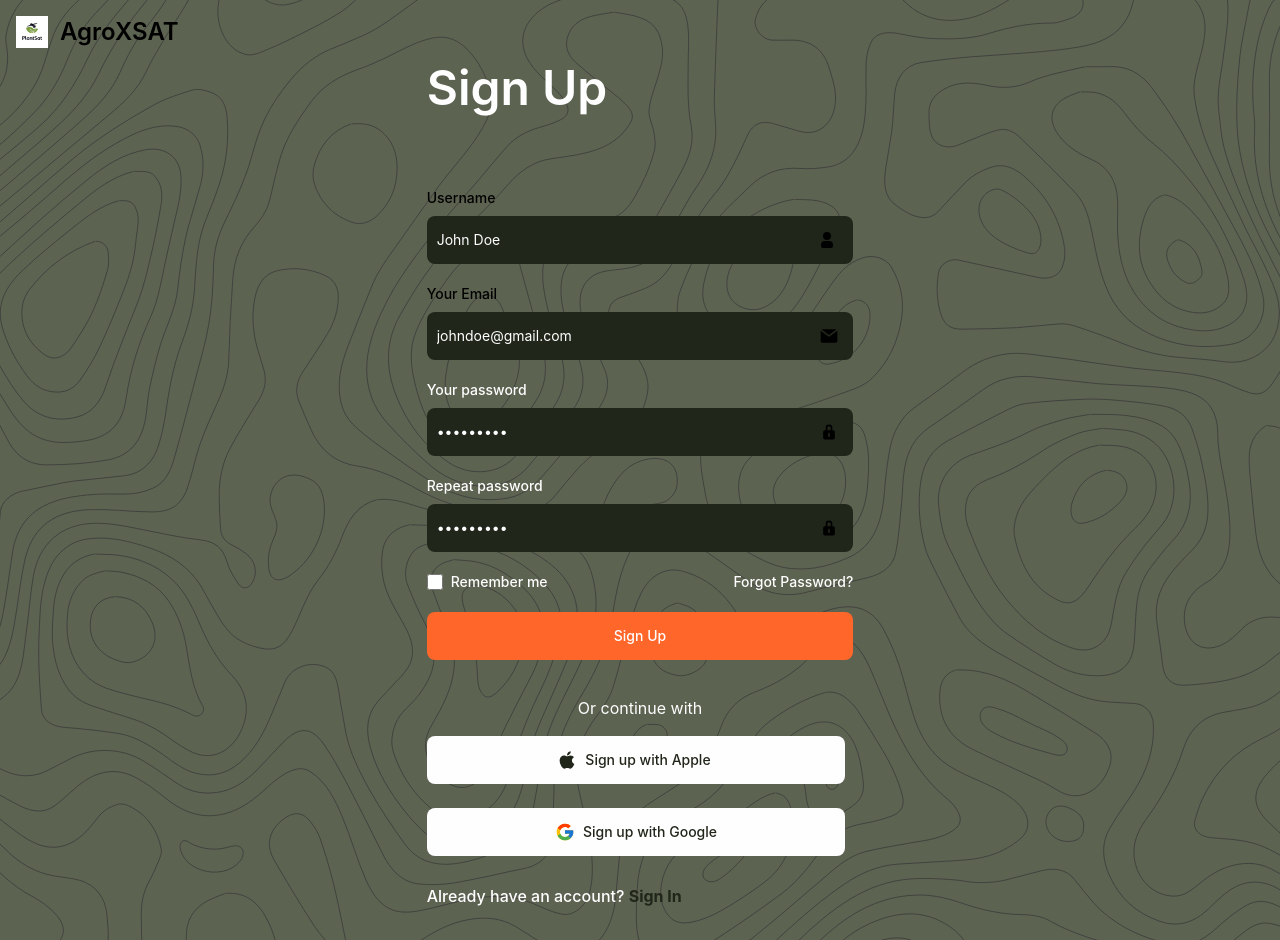
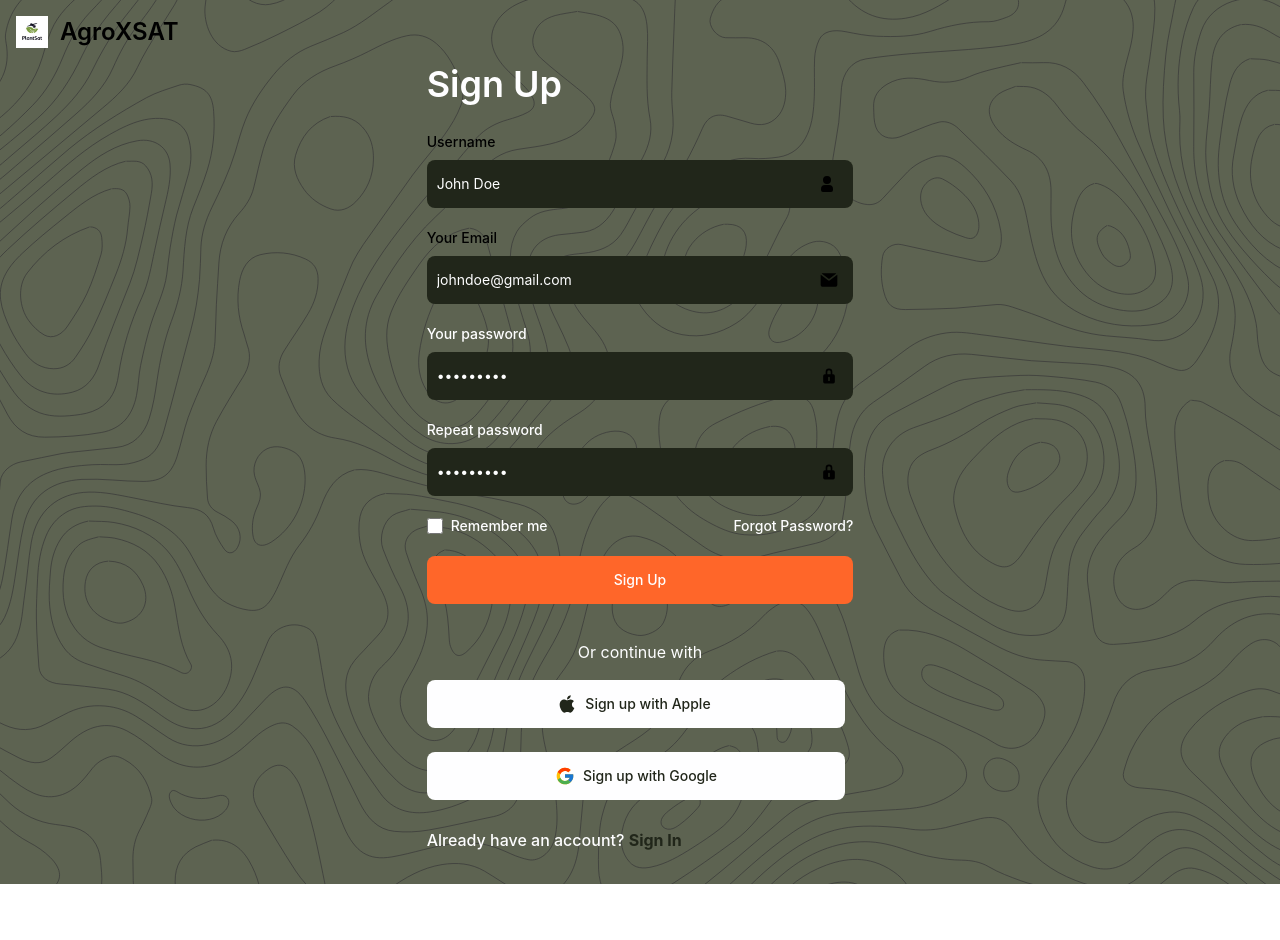
Before and after one commit to CommsJKUAT/AgroXSAT, a React (Vite) app in the folder AgritechSat/frontend/: page / in a window 1280 px wide. After the commit the page ends 884 px from the top, so only its background shows below. Built offline with nearby package versions, Linux system fonts and the light colour scheme.

Commit message:
Updates on Register page

```diff
--- a/AgritechSat/frontend/src/pages/@auth/register/register.jsx
+++ b/AgritechSat/frontend/src/pages/@auth/register/register.jsx
@@ -6,7 +6,7 @@ function Register() {
       <Nav />
       <div className="pb-8 flex flex-col justify-center items-center h-full">
         <div className="w-1/3 2xl:w-1/4">
-          <h1 className="text-5xl mb-14 font-semibold text-left text-white">
+          <h1 className="text-4xl 2xl:text-5xl mb-2 2xl:mb-14 font-semibold text-left text-white">
             Sign Up
           </h1>
         </div>
@@ -26,10 +26,21 @@ function Register() {
                 placeholder="John Doe"
               />
               <div class="absolute inset-y-0 end-0 flex items-center pe-3.5 pointer-events-none">
-              <svg class="w-6 h-6 text-gray-800 dark:text-white" aria-hidden="true" xmlns="http://www.w3.org/2000/svg" width="24" height="24" fill="currentColor" viewBox="0 0 24 24">
-  <path fill-rule="evenodd" d="M12 4a4 4 0 1 0 0 8 4 4 0 0 0 0-8Zm-2 9a4 4 0 0 0-4 4v1a2 2 0 0 0 2 2h8a2 2 0 0 0 2-2v-1a4 4 0 0 0-4-4h-4Z" clip-rule="evenodd"/>
-</svg>
-
+                <svg
+                  class="w-6 h-6 text-gray-800 dark:text-white"
+                  aria-hidden="true"
+                  xmlns="http://www.w3.org/2000/svg"
+                  width="24"
+                  height="24"
+                  fill="currentColor"
+                  viewBox="0 0 24 24"
+                >
+                  <path
+                    fill-rule="evenodd"
+                    d="M12 4a4 4 0 1 0 0 8 4 4 0 0 0 0-8Zm-2 9a4 4 0 0 0-4 4v1a2 2 0 0 0 2 2h8a2 2 0 0 0 2-2v-1a4 4 0 0 0-4-4h-4Z"
+                    clip-rule="evenodd"
+                  />
+                </svg>
               </div>
             </div>
           </div>
```
